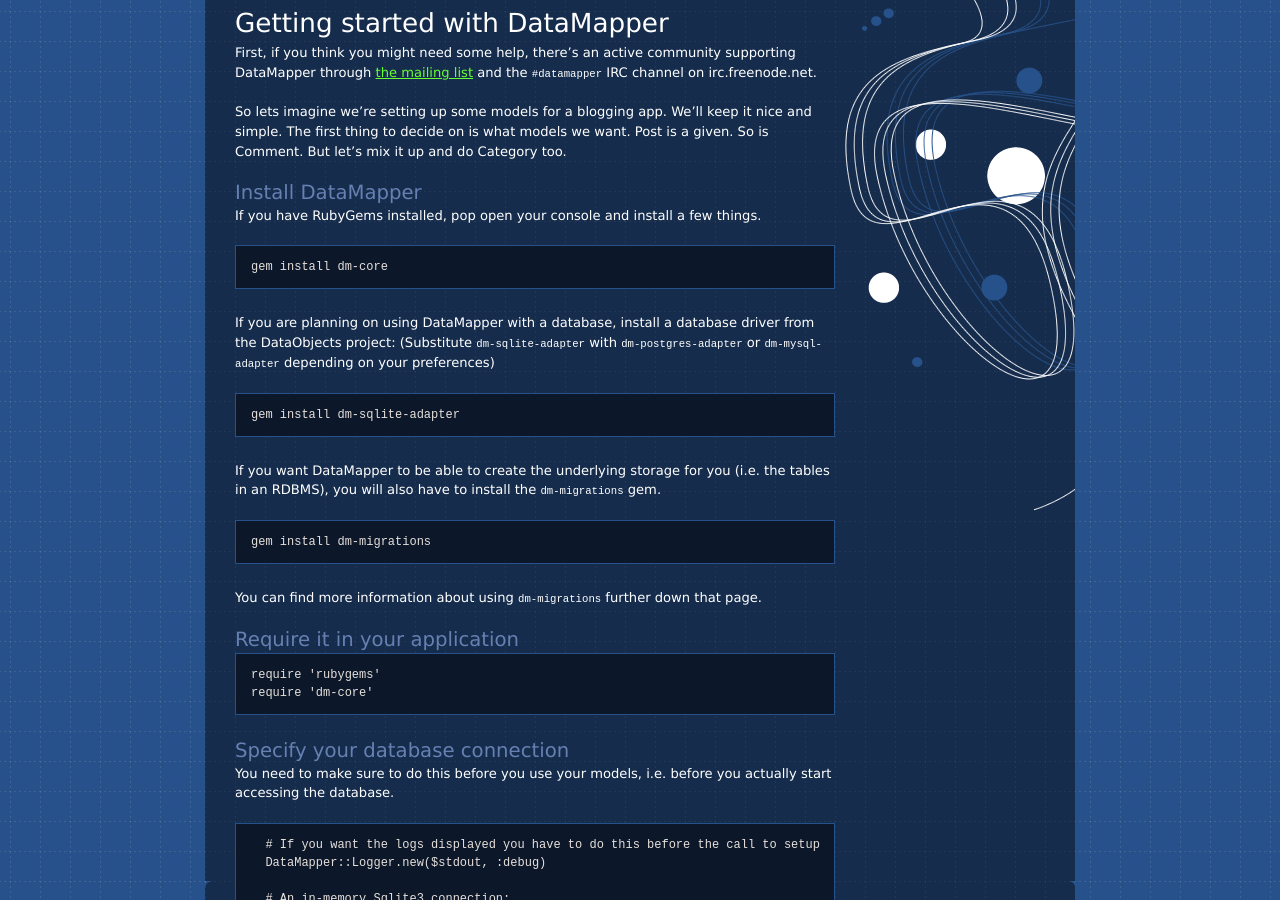
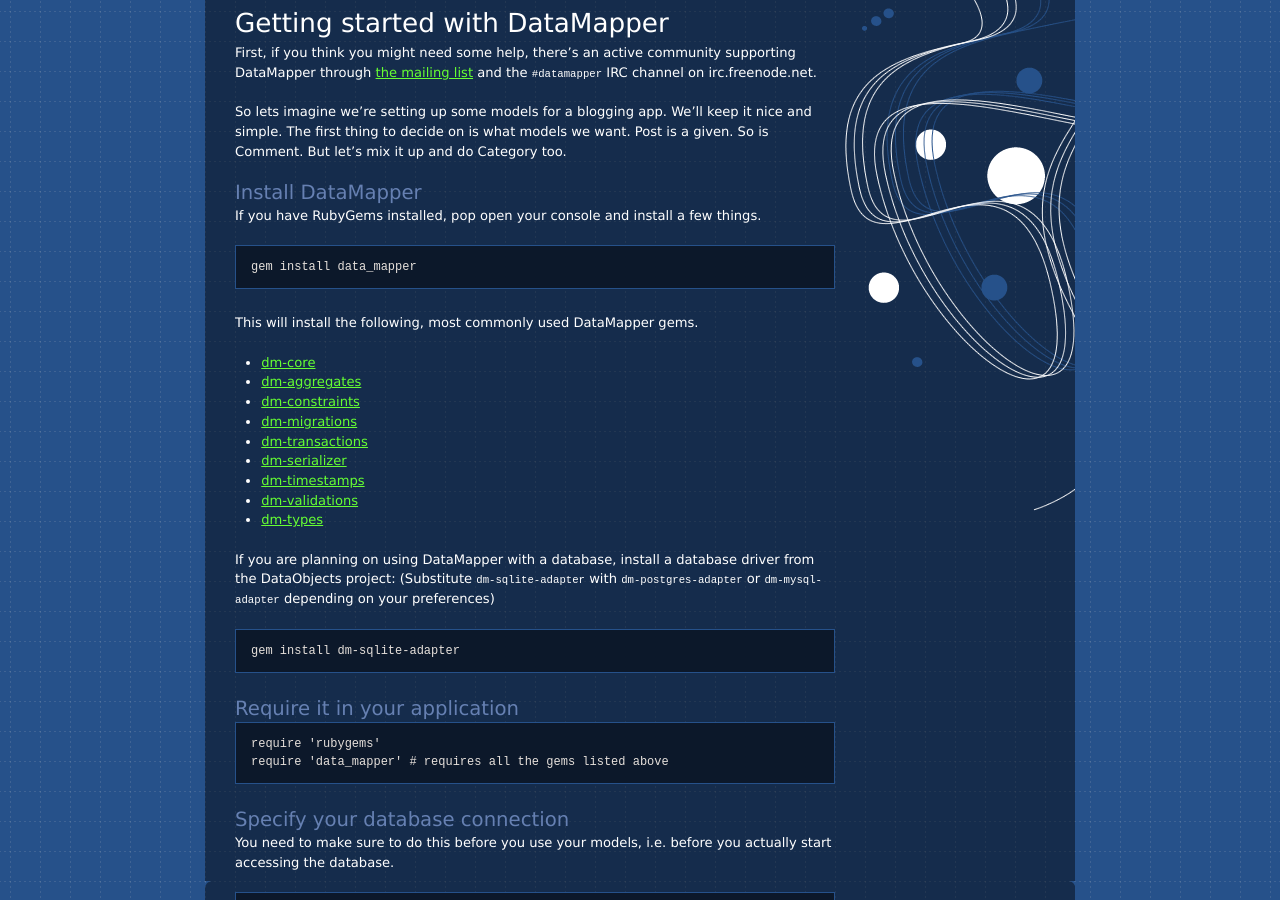
Before and after one commit to datamapper/datamapper.github.com, a Jekyll site: the page built from getting-started.markdown, in a window 1280 px wide and 900 px high, scrolled down 198 px. Built offline with Jekyll 4.4.1, drawn with Linux system fonts in a browser that asks for light colours; some of the changed text lies outside the part shown.

Commit message:
Suggest `gem install data_mapper` in "Getting Started"

```diff
--- a/getting-started.markdown
+++ b/getting-started.markdown
@@ -23,8 +23,20 @@ Install DataMapper
 If you have RubyGems installed, pop open your console and install a few things.
 
 {% highlight ruby %}
-gem install dm-core
+gem install data_mapper
 {% endhighlight %}
+
+This will install the following, most commonly used DataMapper gems.
+
+* [dm-core](http://github.com/datamapper/dm-core)
+* [dm-aggregates](http://github.com/datamapper/dm-aggregates)
+* [dm-constraints](http://github.com/datamapper/dm-constraints)
+* [dm-migrations](http://github.com/datamapper/dm-migrations)
+* [dm-transactions](http://github.com/datamapper/dm-transactions)
+* [dm-serializer](http://github.com/datamapper/dm-serializer)
+* [dm-timestamps](http://github.com/datamapper/dm-timestamps)
+* [dm-validations](http://github.com/datamapper/dm-validations)
+* [dm-types](http://github.com/datamapper/dm-types)
 
 If you are planning on using DataMapper with a database, install a database
 driver from the DataObjects project: (Substitute `dm-sqlite-adapter` with `dm-postgres-adapter` or `dm-mysql-adapter` depending on your preferences)
@@ -33,22 +45,12 @@ driver from the DataObjects project: (Substitute `dm-sqlite-adapter` with `dm-po
 gem install dm-sqlite-adapter
 {% endhighlight %}
 
-If you want DataMapper to be able to create the underlying storage for you (i.e.
-the tables in an RDBMS), you will also have to install the `dm-migrations` gem.
-
-{% highlight ruby %}
-gem install dm-migrations
-{% endhighlight %}
-
-You can find more information about using `dm-migrations` further down that page.
-
-
 Require it in your application
 ------------------------------
 
 {% highlight ruby %}
 require 'rubygems'
-require 'dm-core'
+require 'data_mapper' # requires all the gems listed above
 {% endhighlight %}
 
 Specify your database connection
@@ -209,7 +211,11 @@ Set up your database tables
 ---------------------------
 
 Relational Databases work with pre-defined tables. To be able to create the tables in the
-underlying storage, you need to require `dm-migrations` first.
+underlying storage, you need to have `dm-migrations` available on your load path.
+
+If you've been following this instructions and did `require 'data_mapper'`,
+you can safely skip the following require statement as it has already
+been done for you.
 
 {% highlight ruby %}
 require  'dm-migrations'
```
